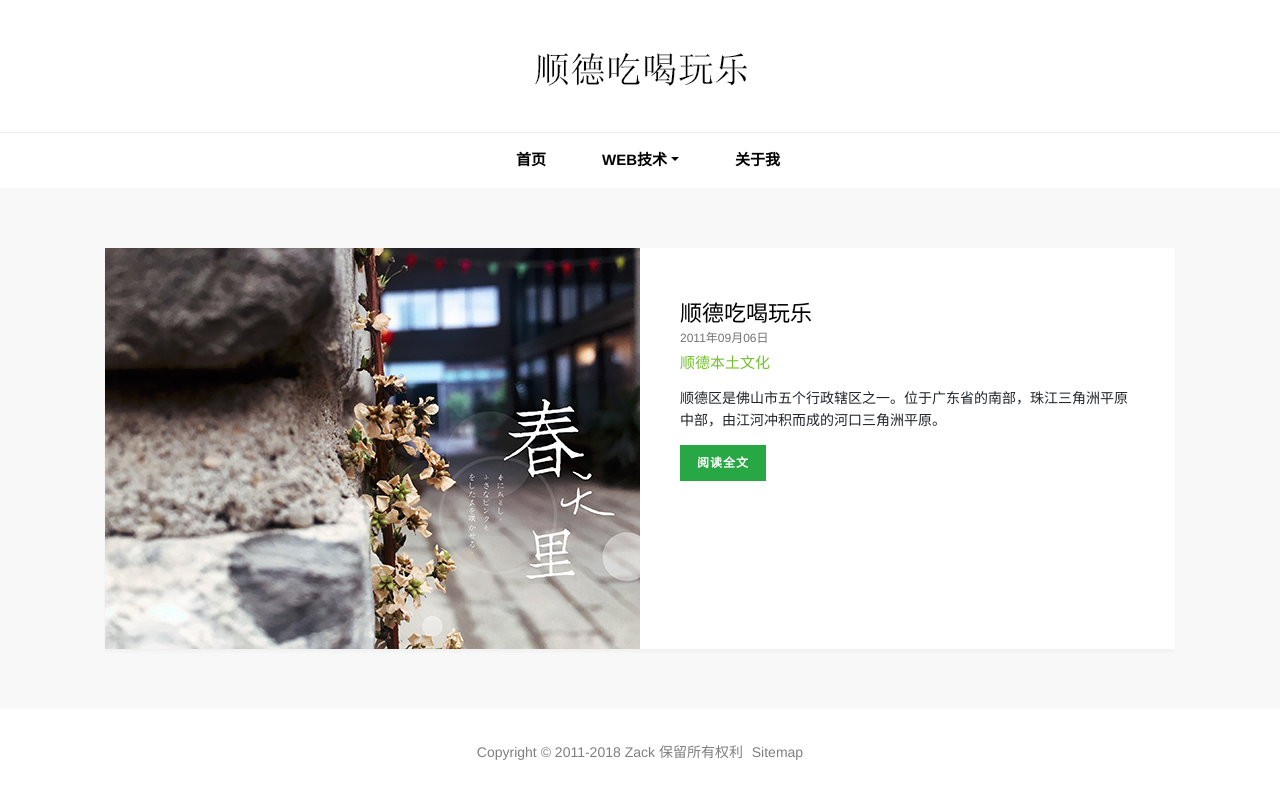
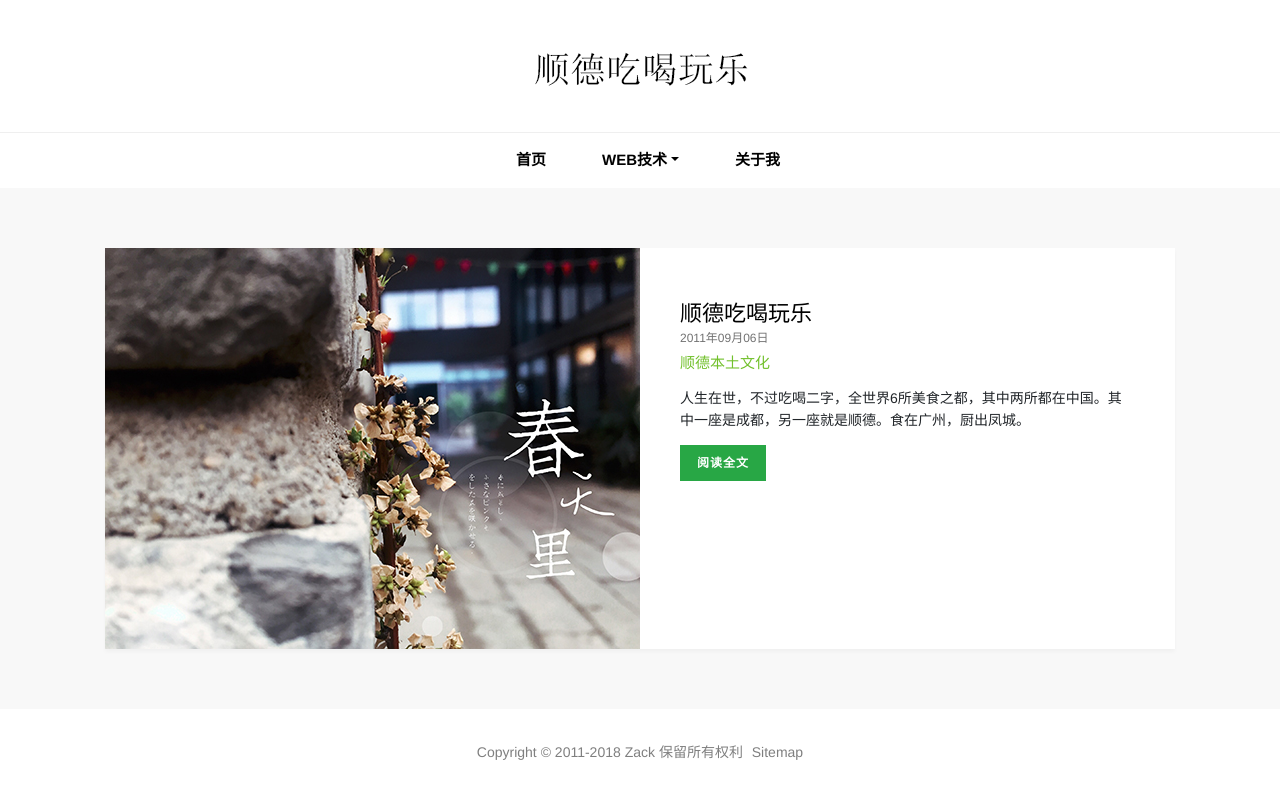
Before and after one commit to haiting1209/haiting1209.github.io, a Jekyll site: the page built from index.html, in a window 1280 px wide. Shown: the top 799 px of the page. Built offline with Jekyll 4.4.1, drawn with Linux system fonts in a browser that asks for light colours.

Commit message:
Update 2011-09-06-web-read-skill.html

```diff
--- a/ueo/_posts/2011-09-06-web-read-skill.html
+++ b/ueo/_posts/2011-09-06-web-read-skill.html
@@ -5,7 +5,7 @@ type-en: ueo
 image: web-read-skill
 title: 顺德吃喝玩乐
 keywords: 顺德本土文化
-description: 顺德区是佛山市五个行政辖区之一。位于广东省的南部，珠江三角洲平原中部，由江河冲积而成的河口三角洲平原。
+description: 人生在世，不过吃喝二字，全世界6所美食之都，其中两所都在中国。其中一座是成都，另一座就是顺德。食在广州，厨出凤城。
 ---
 <p>如果胃口太小的人来这里吃饭，很有可能会引起不适，因为选择实在太多！胃太小会吃撑！居然还有6.8折的大优惠，人均算下来30元左右。</p>
 <p><b>①满是肉 只选少刺无刺的</b></p>
```
